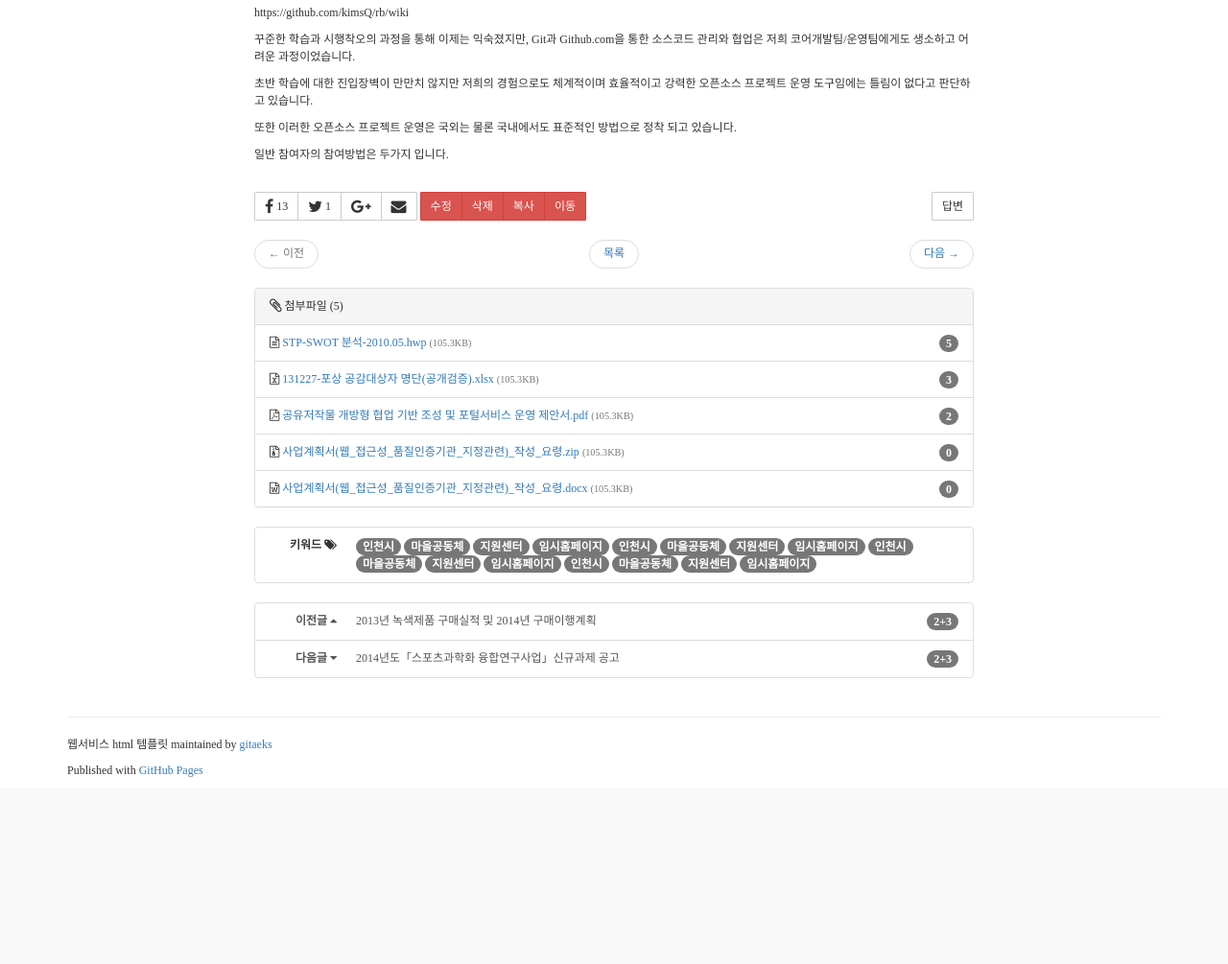
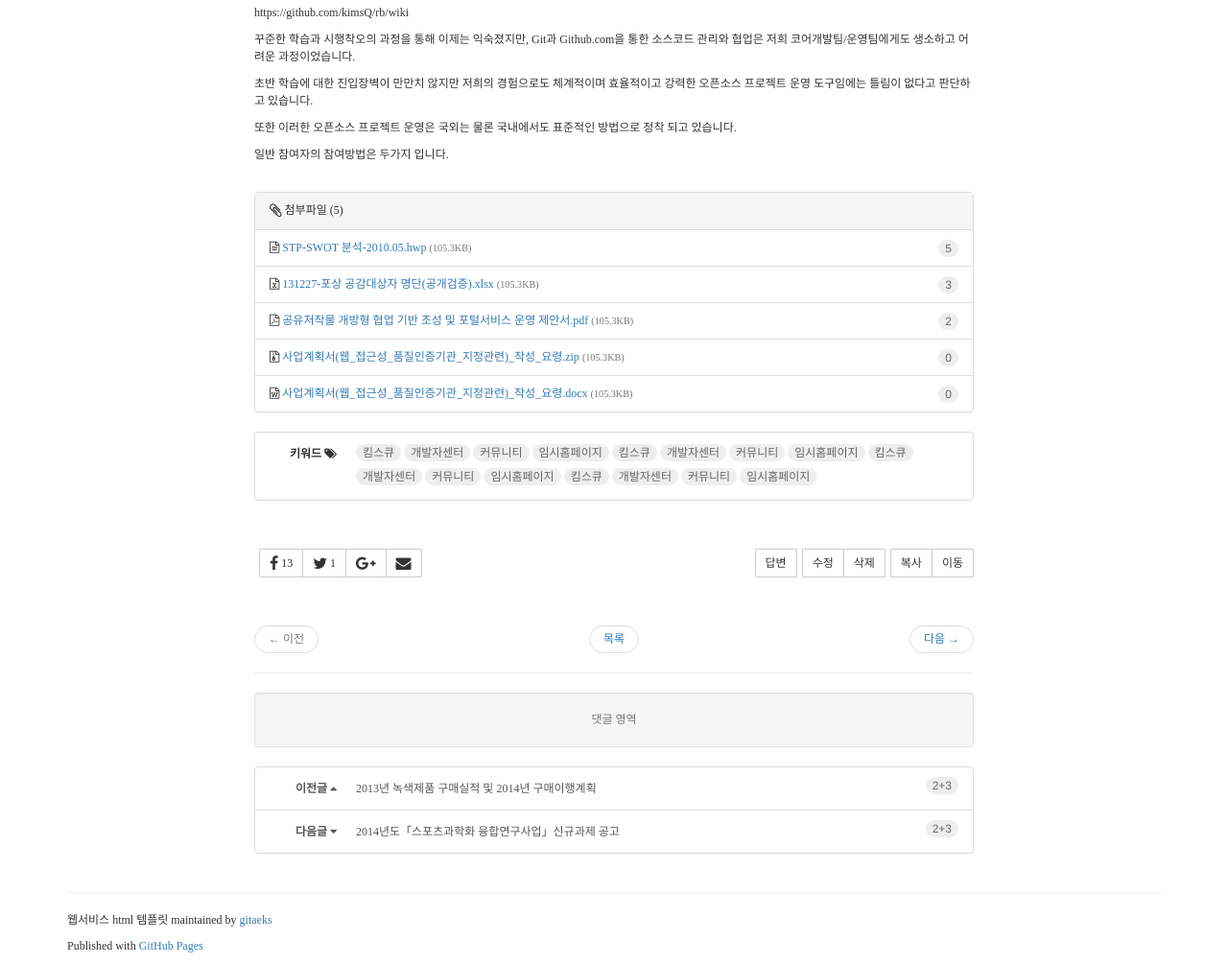
Before and after one commit to gitaeks/bs-html-examples, a PHP site: page /bbs/table-classic/view.html in a window 1280 px wide. Shown: the part 199-1204 px from the top of the page at 96% size. Before the commit the page ends 1009 px from the top, so only its background shows below. Run offline with PHP 8.4, Linux system fonts and the light colour scheme; some libraries are stand-ins or nearby versions.

Commit message:
bbs-footer 영역 개선

```diff
--- a/bbs/table-classic/style.css
+++ b/bbs/table-classic/style.css
@@ -320,10 +320,32 @@
 
 /********** bbs-footer **********/
 
+.rb-bbs-footer .btn-toolbar {
+    margin: 50px 0
+}
+
+.rb-bbs-view .rb-bbs-footer dl {
+    margin-bottom: 0;
+}
+.rb-bbs-view .rb-bbs-footer dt,
+.rb-bbs-view .rb-bbs-footer dd {
+    line-height: 2
+}
+
+.rb-bbs-view .rb-bbs-footer .badge {
+    margin-bottom: 5px;
+    font-weight: normal;
+    background-color: #eee;
+    color: #666;
+    font-family: 'Helvetica Neue', Helvetica, Arial, sans-serif;
+}
+
+.rb-bbs-view .rb-bbs-footer .rb-tags .badge {
+    font-family: inherit;
+}
+
 @media (min-width: 767px) {
-    .rb-bbs-view .rb-bbs-footer dl {
-        margin-bottom: 0;
-    }
+
     .rb-bbs-view .rb-bbs-footer .dl-horizontal dt {
         width: 70px;
     }
--- a/bbs/table-classic/view.html
+++ b/bbs/table-classic/view.html
@@ -55,7 +55,7 @@
                         <div class="rb-bbs-heading">
                             <div class="media">
                                 <div class="media-left">
-                                    <a href="#">
+                                    <a href="" data-toggle="modal" data-target="#profile" data-popover="popover" data-content="요약 프로필">
                                         <img class="media-object" src="../../assets/img/avatar-180.gif" alt="...">
                                     </a>
                                 </div>
@@ -118,25 +118,65 @@
                         </div>
                         <div class="rb-bbs-footer">
 
-                            <div class="btn-group btn-group-sm">
-                                <a href="" class="btn btn-default" data-toggle="tooltip" title="" data-original-title="페이스북 공유"><i class="fa fa-facebook fa-lg"></i>  <span>13</span></a>
-                                <a href="" class="btn btn-default" data-toggle="tooltip" title="" data-original-title="트위터 공유"><i class="fa fa-twitter fa-lg"></i>  <span>1</span></a>
-                                <a href="" class="btn btn-default" data-toggle="tooltip" title="구글+ 공유"><i class="fa fa-google-plus fa-lg"></i>  </a>
-                                <a href="mailto:?subject=naver.com- 미국 언론사가 악성댓글에 대처하는 법&amp;body=Check out this post:%20http://www.bloter.net/archives/192680" onclick="return confirm('Mail a link to this post?');" class="btn btn-default" data-toggle="tooltip" title="메일 공유"><i class="fa fa-envelope fa-lg"></i>  </a>
-                            </div>
+                            <article class="panel panel-default rb-attach">
+                                <header class="panel-heading"><i class="fa fa-paperclip fa-lg"></i> 첨부파일 (5)</header>
+                                <div class="list-group">
+                                    <li class="list-group-item"><i class="fa fa-file-text-o"></i> <a href="">STP-SWOT 분석-2010.05.hwp</a> <small class="text-muted">(105.3KB)</small> <span class="badge hidden-xs" data-tooltip="tooltip" title="다운로드 수">5</span></li>
+                                    <li class="list-group-item"><i class="fa fa-file-excel-o"></i> <a href="">131227-포상 공감대상자 명단(공개검증).xlsx</a> <small class="text-muted">(105.3KB)</small> <span class="badge hidden-xs" data-tooltip="tooltip" title="다운로드 수">3</span></li>
+                                    <li class="list-group-item"><i class="fa fa-file-pdf-o"></i> <a href="">공유저작물 개방형 협업 기반 조성 및 포털서비스 운영 제안서.pdf</a> <small class="text-muted">(105.3KB)</small> <span class="badge hidden-xs" data-tooltip="tooltip" title="다운로드">2</span></li>
+                                    <li class="list-group-item"><i class="fa fa-file-archive-o"></i> <a href="">사업계획서(웹_접근성_품질인증기관_지정관련)_작성_요령.zip</a> <small class="text-muted">(105.3KB)</small> <span class="badge hidden-xs" data-tooltip="tooltip" title="" data-original-title="다운로드 수">0</span></li>
+                                    <li class="list-group-item"><i class="fa fa-file-word-o"></i> <a href="">사업계획서(웹_접근성_품질인증기관_지정관련)_작성_요령.docx</a> <small class="text-muted">(105.3KB)</small> <span class="badge hidden-xs" data-tooltip="tooltip" title="다운로드 수">0</span></li>
+                                </div>
+                            </article>
 
 
+                             <ul class="list-group rb-tags">
+                                <li class="list-group-item">
+                                    <dl class="dl-horizontal">
+                                        <dt>키워드  <i class="fa fa-tags" title="태그"></i></dt>
+                                        <dd>
+                                            <a href=""><span class="badge">킴스큐</span></a>
+                                            <a href=""><span class="badge">개발자센터</span></a>
+                                            <a href=""><span class="badge">커뮤니티</span></a>
+                                            <a href=""><span class="badge">임시홈페이지</span></a>
+                                            <a href=""><span class="badge">킴스큐</span></a>
+                                            <a href=""><span class="badge">개발자센터</span></a>
+                                            <a href=""><span class="badge">커뮤니티</span></a>
+                                            <a href=""><span class="badge">임시홈페이지</span></a>
+                                            <a href=""><span class="badge">킴스큐</span></a>
+                                            <a href=""><span class="badge">개발자센터</span></a>
+                                            <a href=""><span class="badge">커뮤니티</span></a>
+                                            <a href=""><span class="badge">임시홈페이지</span></a>
+                                            <a href=""><span class="badge">킴스큐</span></a>
+                                            <a href=""><span class="badge">개발자센터</span></a>
+                                            <a href=""><span class="badge">커뮤니티</span></a>
+                                            <a href=""><span class="badge">임시홈페이지</span></a>
+                                        </dd>
+                                    </dl>
+                                </li>
+                            </ul>
 
-                            <div class="btn-group btn-group-sm">
-                                <a href="" class="btn btn-danger">수정</a>
-                                <a href="" class="btn btn-danger">삭제</a>
-                                <a href="" class="btn btn-danger">복사</a>
-                                <a href="" class="btn btn-danger">이동</a>
+
+                            <div class="btn-toolbar" role="toolbar">
+                                <div class="btn-group btn-group-sm">
+                                    <a href="" class="btn btn-default" data-tooltip="tooltip" title="" data-original-title="페이스북 공유"><i class="fa fa-facebook fa-lg"></i>  <span>13</span></a>
+                                    <a href="" class="btn btn-default" data-tooltip="tooltip" title="" data-original-title="트위터 공유"><i class="fa fa-twitter fa-lg"></i>  <span>1</span></a>
+                                    <a href="" class="btn btn-default" data-tooltip="tooltip" title="구글+ 공유"><i class="fa fa-google-plus fa-lg"></i>  </a>
+                                    <a href="mailto:?subject=킴스큐 오픈소스 프로젝트 운영 지침&amp;body=Check out this post:%20http://www.abc.com/blog/192680" onclick="return confirm('메일로 본 게시물의 링크를 보내시겠습니까??');" class="btn btn-default" data-tooltip="tooltip" title="메일 공유"><i class="fa fa-envelope fa-lg"></i>  </a>
+                                </div>
+
+                                <div class="btn-group btn-group-sm pull-right">
+                                    <a href="" class="btn btn-default">복사</a>
+                                    <a href="" class="btn btn-default">이동</a>
+                                </div>
+                                <div class="btn-group btn-group-sm pull-right">
+                                    <a href="" class="btn btn-default">수정</a>
+                                    <a href="" class="btn btn-default">삭제</a>
+                                </div>
+                                <div class="btn-group btn-group-sm pull-right">
+                                    <a href="" class="btn btn-default">답변</a>
+                                </div>
                             </div>
-                            <div class="btn-group btn-group-sm pull-right">
-                                <a href="" class="btn btn-default">답변</a>
-                            </div>
-
 
                             <ul class="pager">
                                 <li class="previous disabled"><a href="#">← 이전</a></li>
@@ -144,54 +184,23 @@
                                 <li class="next"><a href="#">다음 →</a></li>
                             </ul>
 
-                            <article class="panel panel-default rb-attach-list">
-                                <header class="panel-heading"><i class="fa fa-paperclip fa-lg"></i> 첨부파일 (5)</header>
-                                <div class="list-group">
-                                    <li class="list-group-item"><i class="fa fa-file-text-o"></i> <a href="">STP-SWOT 분석-2010.05.hwp</a> <small class="text-muted">(105.3KB)</small> <span class="badge hidden-xs" data-toggle="tooltip" title="다운로드 수">5</span></li>
-                                    <li class="list-group-item"><i class="fa fa-file-excel-o"></i> <a href="">131227-포상 공감대상자 명단(공개검증).xlsx</a> <small class="text-muted">(105.3KB)</small> <span class="badge hidden-xs" data-toggle="tooltip" title="다운로드 수">3</span></li>
-                                    <li class="list-group-item"><i class="fa fa-file-pdf-o"></i> <a href="">공유저작물 개방형 협업 기반 조성 및 포털서비스 운영 제안서.pdf</a> <small class="text-muted">(105.3KB)</small> <span class="badge hidden-xs" data-toggle="tooltip" title="다운로드">2</span></li>
-                                    <li class="list-group-item"><i class="fa fa-file-archive-o"></i> <a href="">사업계획서(웹_접근성_품질인증기관_지정관련)_작성_요령.zip</a> <small class="text-muted">(105.3KB)</small> <span class="badge hidden-xs" data-toggle="tooltip" title="" data-original-title="다운로드 수">0</span></li>
-                                    <li class="list-group-item"><i class="fa fa-file-word-o"></i> <a href="">사업계획서(웹_접근성_품질인증기관_지정관련)_작성_요령.docx</a> <small class="text-muted">(105.3KB)</small> <span class="badge hidden-xs" data-toggle="tooltip" title="다운로드 수">0</span></li>
-                                </div>
-                            </article>
+                            <hr>
+                            <div class="rb-comments well text-center text-muted">
+                                댓글 영역
+                            </div>
 
-                            <ul class="list-group">
-                                <li class="list-group-item">
-                                    <dl class="dl-horizontal">
-                                        <dt>키워드  <i class="fa fa-tags" title="태그"></i></dt>
-                                        <dd>
-                                            <a href=""><span class="badge">인천시</span></a>
-                                            <a href=""><span class="badge">마을공동체</span></a>
-                                            <a href=""><span class="badge">지원센터</span></a>
-                                            <a href=""><span class="badge">임시홈페이지</span></a>
-                                            <a href=""><span class="badge">인천시</span></a>
-                                            <a href=""><span class="badge">마을공동체</span></a>
-                                            <a href=""><span class="badge">지원센터</span></a>
-                                            <a href=""><span class="badge">임시홈페이지</span></a>
-                                            <a href=""><span class="badge">인천시</span></a>
-                                            <a href=""><span class="badge">마을공동체</span></a>
-                                            <a href=""><span class="badge">지원센터</span></a>
-                                            <a href=""><span class="badge">임시홈페이지</span></a>
-                                            <a href=""><span class="badge">인천시</span></a>
-                                            <a href=""><span class="badge">마을공동체</span></a>
-                                            <a href=""><span class="badge">지원센터</span></a>
-                                            <a href=""><span class="badge">임시홈페이지</span></a>
-                                        </dd>
-                                    </dl>
-                                </li>
-                            </ul>
 
                             <div class="list-group">
                                 <a href="#" class="list-group-item">
                                     <dl class="dl-horizontal">
                                         <dt>이전글 <i class="fa fa-caret-up"></i></dt>
-                                        <dd>2013년 녹색제품 구매실적 및 2014년 구매이행계획<span class="badge pull-right">2+3</span></dd>
+                                        <dd>2013년 녹색제품 구매실적 및 2014년 구매이행계획<span class="badge pull-right" data-tooltip="tooltip" title="댓글수">2+3</span></dd>
                                     </dl>
                                 </a>
                                 <a href="#" class="list-group-item">
                                     <dl class="dl-horizontal">
                                         <dt>다음글 <i class="fa fa-caret-down"></i></dt>
-                                        <dd>2014년도「스포츠과학화 융합연구사업」신규과제 공고<span class="badge pull-right">2+3</span></dd>
+                                        <dd>2014년도「스포츠과학화 융합연구사업」신규과제 공고<span class="badge pull-right" data-tooltip="tooltip" title="댓글수">2+3</span></dd>
                                     </dl>
                                 </a>
                             </div>
```
